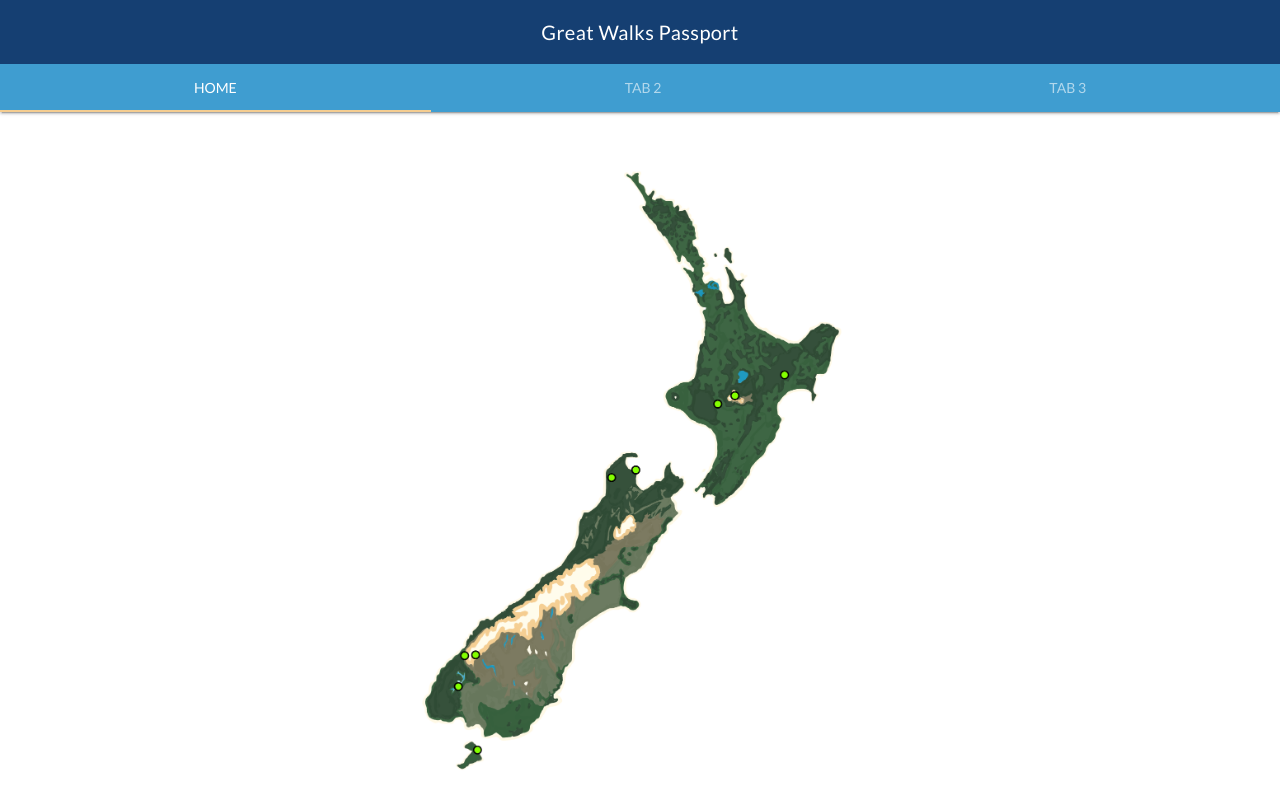
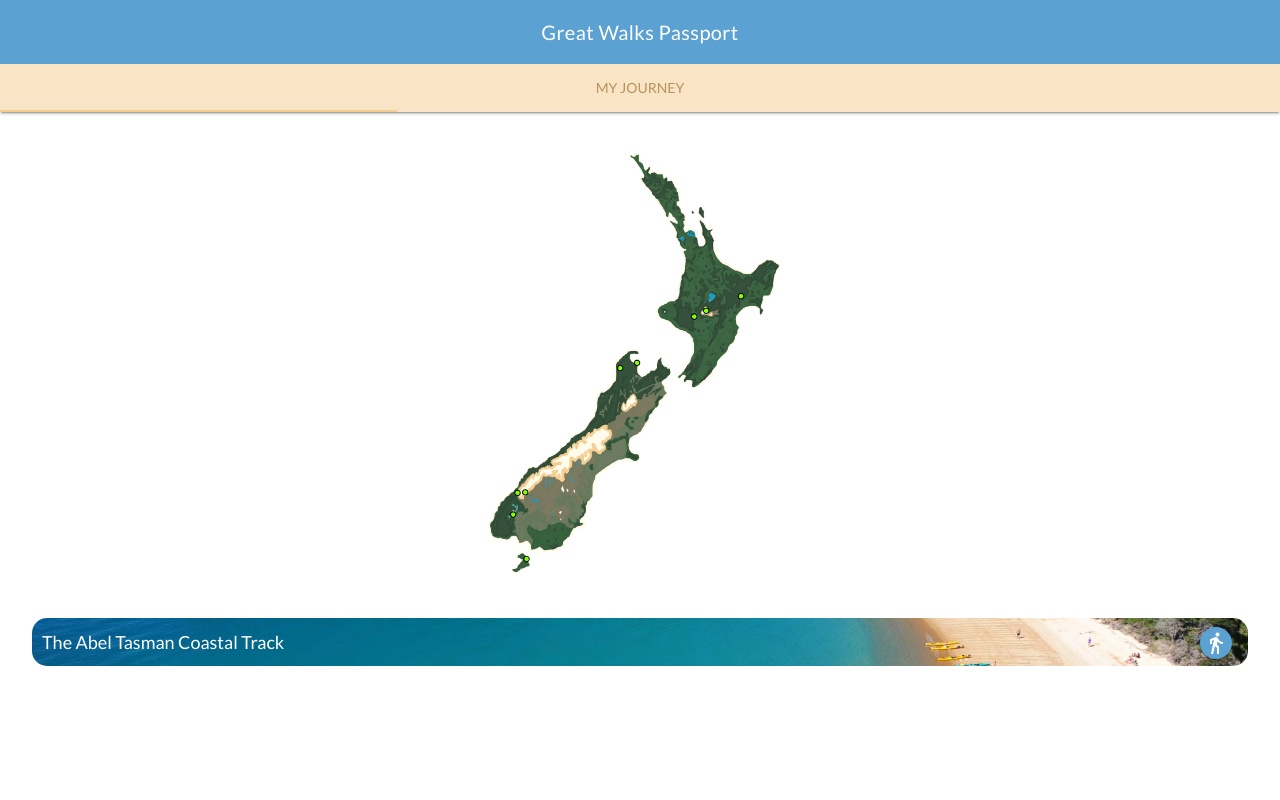
Before and after one commit to jlee512/CS50x-Final-Project, a Flask app: page / in a window 1280 px wide. Run offline with Flask 2, Linux system fonts and the light colour scheme; some libraries are stand-ins or nearby versions.

Commit message:
close of play 29072017 working on home page and iconography

```diff
--- /dev/null
+++ b/static/CSS/fonts.css
@@ -0,0 +1,43 @@
+@charset "UTF-8";
+
+@font-face {
+  font-family: "nz-icon";
+  src:url("/static/Fonts/nz-icon.eot");
+  src:url("/static/Fonts/nz-icon.eot?#iefix") format("embedded-opentype"),
+    url("/static/Fonts/nz-icon.woff") format("woff"),
+    url("/static/Fonts/nz-icon.ttf") format("truetype"),
+    url("/static/Fonts/nz-icon.svg#nz-icon") format("svg");
+  font-weight: normal;
+  font-style: normal;
+
+}
+
+[data-icon]:before {
+  font-family: "nz-icon" !important;
+  content: attr(data-icon);
+  font-style: normal !important;
+  font-weight: normal !important;
+  font-variant: normal !important;
+  text-transform: none !important;
+  speak: none;
+  line-height: 1;
+  -webkit-font-smoothing: antialiased;
+  -moz-osx-font-smoothing: grayscale;
+}
+
+[class^="icon-"]:before,
+[class*=" icon-"]:before {
+  font-family: "nz-icon" !important;
+  font-style: normal !important;
+  font-weight: normal !important;
+  font-variant: normal !important;
+  text-transform: none !important;
+  speak: none;
+  line-height: 1;
+  -webkit-font-smoothing: antialiased;
+  -moz-osx-font-smoothing: grayscale;
+}
+
+.icon-nz:before {
+  content: "\61";
+}
--- a/static/CSS/styles.css
+++ b/static/CSS/styles.css
@@ -24,7 +24,7 @@ div.page-content {
 #map {
 
     position: absolute;
-    height: 100%;
+    height: 70%;
     width: auto;
     left: 0;
     right: 0;
@@ -48,24 +48,92 @@ span.mdl-layout-title {
 
 header.mdl-layout__header {
 
-    background-color: #153F72;
+    background-color: #5BA1D2;
 
 }
 
 .mdl-layout__tab-bar {
-
-    background-color: #3F9DD0;
+    background-color: #F9E4C5;
 
 }
 
 .mdl-layout.is-upgraded .mdl-layout__tab.is-active::after {
-
     background: #F5CD90;
 
 }
 
-.mdl-layout-title, .mdl-layout__tab {
+.mdl-layout-title {
+    font-family: 'Lato';
+    color: white;
+
+}
+
+.mdl-layout__tab, .mdl-layout.is-upgraded .mdl-layout__tab.is-active {
+    font-family: 'Lato';
+    color: #B8935C;
+
+}
+
+/*Card formatting*/
+
+.feature-walk.card {
+    position: absolute;
+    top: 70%;
+    left: 0;
+    right: 0;
+    margin: 0 auto;
+    width: 95%;
+
+}
+
+h2.card-title-text {
+    padding-left: 10px;
+    font-size: 18px;
+    color: #FFF;
+    height: 20%;
+    background: url('/static/Media/Photographs/abel-tasman.jpg') center / cover;
+    border-radius: 15px;
+}
+
+.card-icon {
+    position: absolute;
+    right: 16px;
+    top: 33px;
+}
+
+.walk-card-icon {
+
+    color: #FFF;
+
+}
+
+.mdl-button--fab.mdl-button--colored, .mdl-button--fab.mdl-button--colored:hover {
+
+    background: #5BA1D2;
+
+}
+
+h1, h2, h3, h4, h5, p {
 
     font-family: 'Lato';
 
 }
+
+.home-icon {
+
+    font-size: 32px;
+
+}
+
+a:focus, a:hover {
+
+    text-decoration: none;
+    color: #F5CD90;
+
+}
+
+.mdl-layout.is-upgraded .mdl-layout__tab.is-active {
+
+    color: black;
+
+}
--- a/templates/index.html
+++ b/templates/index.html
@@ -4,7 +4,7 @@
     Great Walks Passport
 {% endblock %}
 
-{%  block main %}
+{% block main %}
 
 
 
@@ -21,25 +21,36 @@
 
             <!-- Tabs -->
             <div class="mdl-layout__tab-bar mdl-js-ripple-effect">
-          <a href="#fixed-tab-1" class="mdl-layout__tab is-active">Home</a>
-          <a href="#fixed-tab-2" class="mdl-layout__tab">Tab 2</a>
-          <a href="#fixed-tab-3" class="mdl-layout__tab">Tab 3</a>
+                <a href="#home" class="mdl-layout__tab is-active"><div class="icon-hiker home-icon"></div></a>
+                <a href="#my-walks" class="mdl-layout__tab">My Journey</a>
+                <a href="#fixed-tab-3" class="mdl-layout__tab"><div class="icon-hiker tab-icon"></div></a>
             </div>
         </header>
 
-
-{#      <div class="mdl-layout__drawer">#}
-{#        <span class="mdl-layout-title">Great Walks Passport</span>#}
-{#      </div>#}
+        {#-- App Home Page Content --#}
         <main class="mdl-layout__content">
 
-        <section class="mdl-layout__tab-panel is-active" id="fixed-tab-1">
+            <section class="mdl-layout__tab-panel is-active" id="home">
                 <div class="page-content">
-              <img id="map" class="center-block" src="{{ url_for('static', filename='Media/Photographs/nz_map_v2.png') }}" alt="New Zealand Map" />
+                    <img id="map" class="center-block"
+                         src="{{ url_for('static', filename='Media/Photographs/nz_map_v2.png') }}"
+                         alt="New Zealand Map"/>
+
                 </div>
+                <div class="feature-walk card">
+                  <div class="card-title">
+                    <h2 class="card-title-text">The Abel Tasman Coastal Track</h2>
+                  </div>
+                  <div class="card-icon">
+                    <button class="mdl-button mdl-button--icon mdl-js-button mdl-button--fab mdl-js-ripple-effect mdl-button--colored">
+                      <i class="material-icons walk-card-icon">directions_walk</i>
+                    </button>
+                  </div>
+                </div>
+
             </section>
 
-        <section class="mdl-layout__tab-panel" id="fixed-tab-2">
+            <section class="mdl-layout__tab-panel" id="my-walks">
                 <div class="page-content">TEST2</div>
             </section>
 
--- a/templates/layout.html
+++ b/templates/layout.html
@@ -22,6 +22,9 @@
     {#-----------------------FONT---------------------------#}
     <link href="https://fonts.googleapis.com/css?family=Lato" rel="stylesheet">
 
+    {#-----------------------ICONS------------------------#}
+    <link href="/static/CSS/fonts.css" rel="stylesheet">
+
     {#------------Bootstrap JS and jQuery plugin------------#}
     <script src="https://code.jquery.com/jquery-3.1.1.min.js"></script>
     <script src="https://maxcdn.bootstrapcdn.com/bootstrap/3.3.7/js/bootstrap.min.js"></script>
```
Also changed, not shown: static/Fonts/nz-icon.ttf (added), static/Fonts/nz-icon.woff (added), static/Media/Photographs/abel-tasman.jpg (added), 2 other files. Lines whose indentation alone changed are shown as unchanged.
